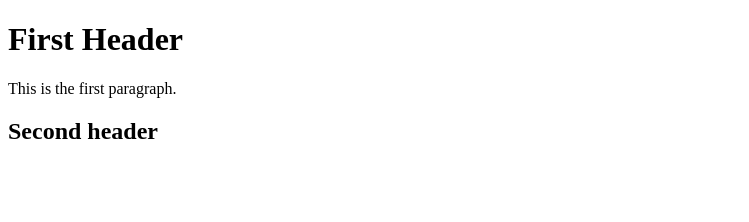
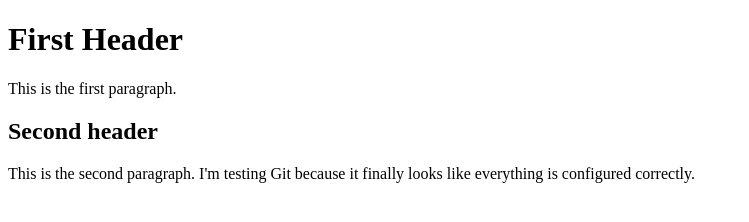
Before and after one commit to johnshu2022/special-eureka, a plain HTML site: page index.html in a window 1280 px wide. Shown: the whole page, without its empty margins (0-749 px from the left). Drawn offline with Linux system fonts and the light colour scheme.

Commit message:
Added second paragraph ans statement about testing Git

```diff
--- a/index.html
+++ b/index.html
@@ -9,6 +9,8 @@
 
 	<p>This is the first paragraph.</p>
         <h2>Second header</h2>
+	<p>This is the second paragraph. I'm testing Git because it finally looks like everything is configured correctly.<p>
+
 
 </body>
 
```
